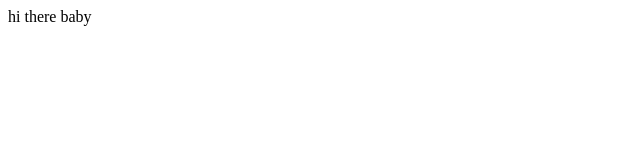
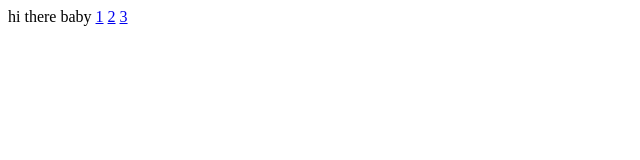
Before and after one commit to arabchoobdar/Project1, a plain HTML site: page 1/index.html in a window 1280 px wide. Shown: the full height of the page, 0-640 px from the left. Drawn offline with Linux system fonts and the light colour scheme.

Commit message:
added page links in index file

```diff
--- a/1/index.html
+++ b/1/index.html
@@ -3,5 +3,8 @@
 	</head>
 	<body>
 		hi there baby
+		<a href="page1.html">1</a>
+		<a href="page2.html">2</a>
+		<a href="page3.html">3</a>
 	</body>
 </html>
```
Also changed, not shown: 1/2.html (added), 2.html (added), page4.html (added).
